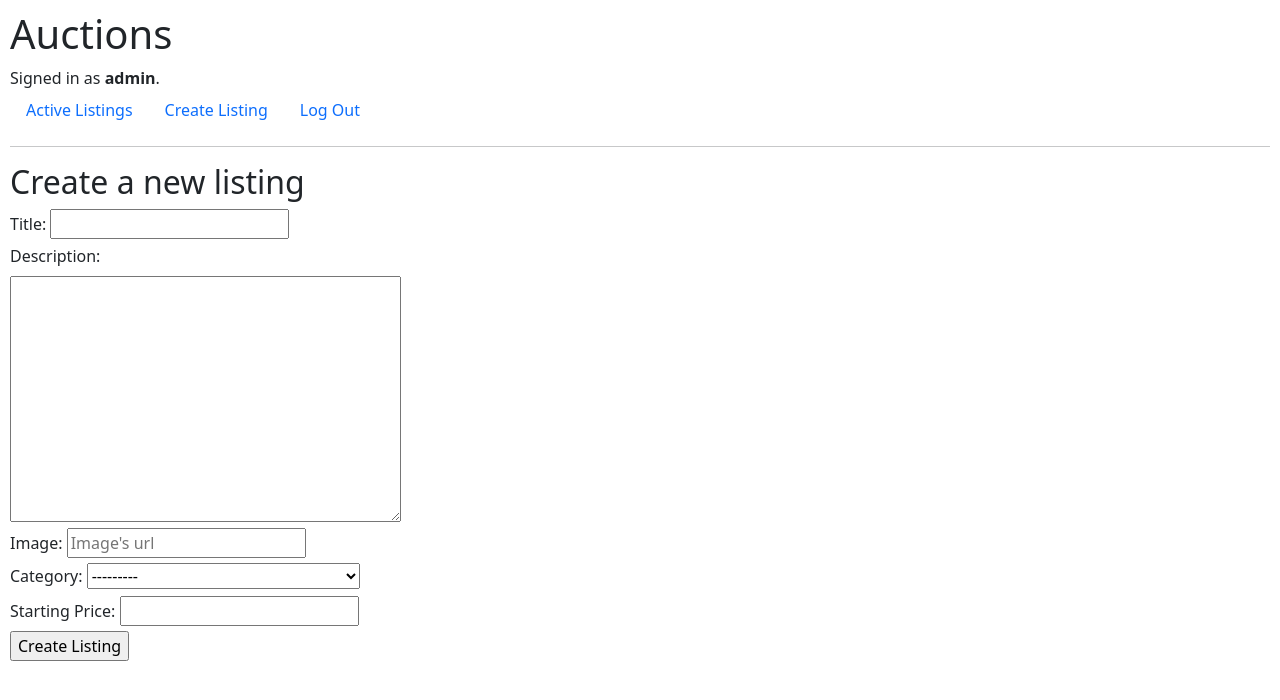
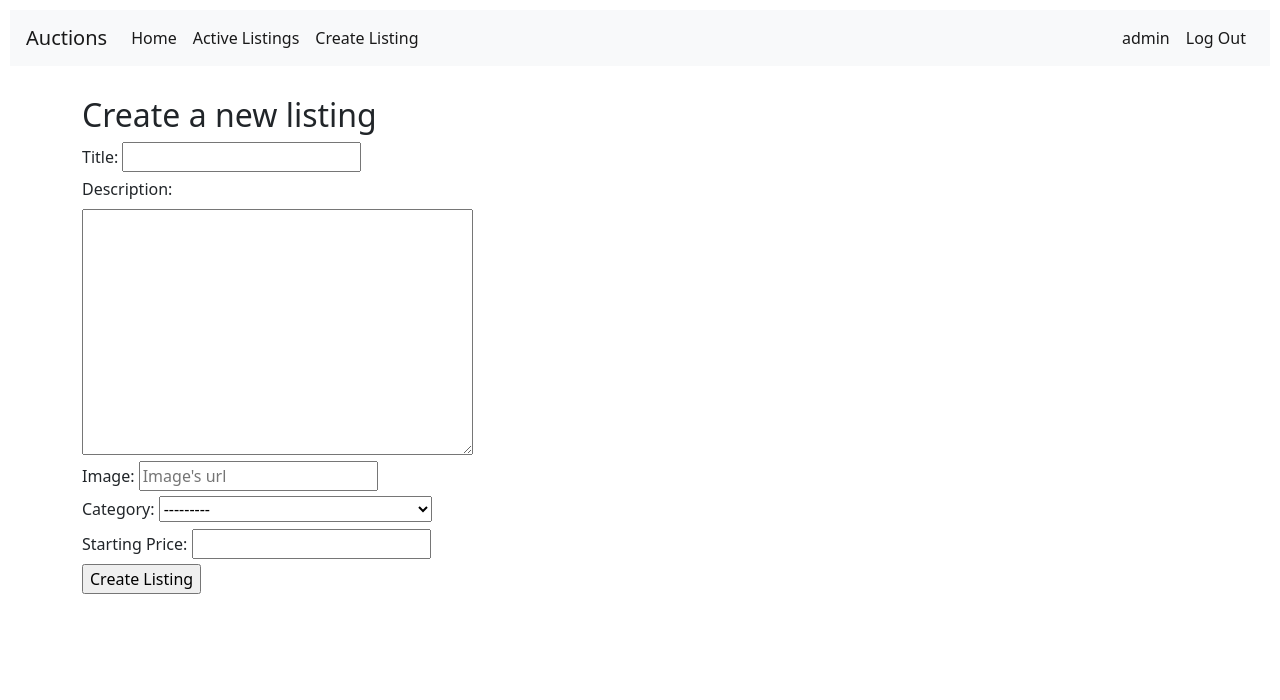
Before and after one commit to timmyhoa/cs50w-project2, a Django app: page /create in a window 1280 px wide. Shown: the top 700 px of the page. Run offline with Django 3.2, Linux system fonts and the light colour scheme; a user stored in the database is signed in; data comes from the database, SQL or seed files in the repository; both versions use the stored data as it was after the commit; some libraries are stand-ins or nearby versions.

Commit message:
Rework the navbar

```diff
--- a/auctions/static/auctions/styles.css
+++ b/auctions/static/auctions/styles.css
@@ -1,3 +1,13 @@
 body {
     padding: 10px;
 }
+
+.card-img-top {
+    width: 100%;
+    height: 100%;
+    object-fit: cover;
+}
+
+.navbar{
+    margin-bottom: 30px;
+}
--- a/auctions/templates/auctions/layout.html
+++ b/auctions/templates/auctions/layout.html
@@ -4,42 +4,55 @@
 <html lang="en">
     <head>
         <title>{% block title %}Auctions{% endblock %}</title>
+        <meta charset="UTF-8">
+        <meta http-equiv="X-UA-Compatible" content="IE=edge">
+        <meta name="viewport" content="width=device-width, initial-scale=1.0">
         <link rel="stylesheet" href="https://stackpath.bootstrapcdn.com/bootstrap/4.4.1/css/bootstrap.min.css" integrity="sha384-Vkoo8x4CGsO3+Hhxv8T/Q5PaXtkKtu6ug5TOeNV6gBiFeWPGFN9MuhOf23Q9Ifjh" crossorigin="anonymous">
         <link href="https://cdn.jsdelivr.net/npm/bootstrap@5.0.2/dist/css/bootstrap.min.css" rel="stylesheet" integrity="sha384-EVSTQN3/azprG1Anm3QDgpJLIm9Nao0Yz1ztcQTwFspd3yD65VohhpuuCOmLASjC" crossorigin="anonymous">
         <script src="https://cdn.jsdelivr.net/npm/bootstrap@5.0.2/dist/js/bootstrap.bundle.min.js" integrity="sha384-MrcW6ZMFYlzcLA8Nl+NtUVF0sA7MsXsP1UyJoMp4YLEuNSfAP+JcXn/tWtIaxVXM" crossorigin="anonymous"></script>
         <link href="{% static 'auctions/styles.css' %}" rel="stylesheet">
     </head>
     <body>
-        <h1>Auctions</h1>
-        <div>
-            {% if user.is_authenticated %}
-                Signed in as <strong>{{ user.username }}</strong>.
-            {% else %}
-                Not signed in.
-            {% endif %}
-        </div>
-        <ul class="nav">
-            <li class="nav-item">
+        <nav class="navbar navbar-expand-lg navbar-light bg-light">
+            <a class="navbar-brand" href="{% url 'index' %}">Auctions</a>
+            <div class="collapse navbar-collapse" id="navbarNav">
+                <ul class="navbar-nav">
+                    <li class="nav-item active">
+                    <a class="nav-link" href="{% url 'index' %}">Home <span class="sr-only">(current)</span></a>
+                    </li>
+                    <li class="nav-item active">
                         <a class="nav-link" href="{% url 'index' %}">Active Listings</a>
                     </li>
                     {% if user.is_authenticated %}
-                <li class="nav-item">
+                        <li class="nav-item active">
                             <a class="nav-link" href="{% url 'create' %}">Create Listing</a>
                         </li>
-                <li class="nav-item">
+                </ul>
+                <ul class="navbar-nav ms-auto">
+                    <li class="nav-item active">
+                        <a class="nav-link" href="#">{{user.username}}</a>
+                    </li>
+                    <li class="nav-item active">
                         <a class="nav-link" href="{% url 'logout' %}">Log Out</a>
                     </li>
+                </ul>
                 {% else %}
-                <li class="nav-item">
+                </ul>
+                <ul class="navbar-nav ms-auto">
+                    <li class="nav-item active">
                         <a class="nav-link" href="{% url 'login' %}">Log In</a>
                     </li>
-                <li class="nav-item">
+                    <li class="nav-item active">
                         <a class="nav-link" href="{% url 'register' %}">Register</a>
                     </li>
+                </ul>
                 {% endif %}
                 </ul>
-        <hr>
+            </div>
+        </nav>
+        <div class="container">
             {% block body %}
             {% endblock %}
+        </div>
     </body>
 </html>
```
Also changed, not shown: auctions/templates/auctions/index.html (+21 -9 lines), db.sqlite3. Lines whose indentation alone changed are shown as unchanged.
